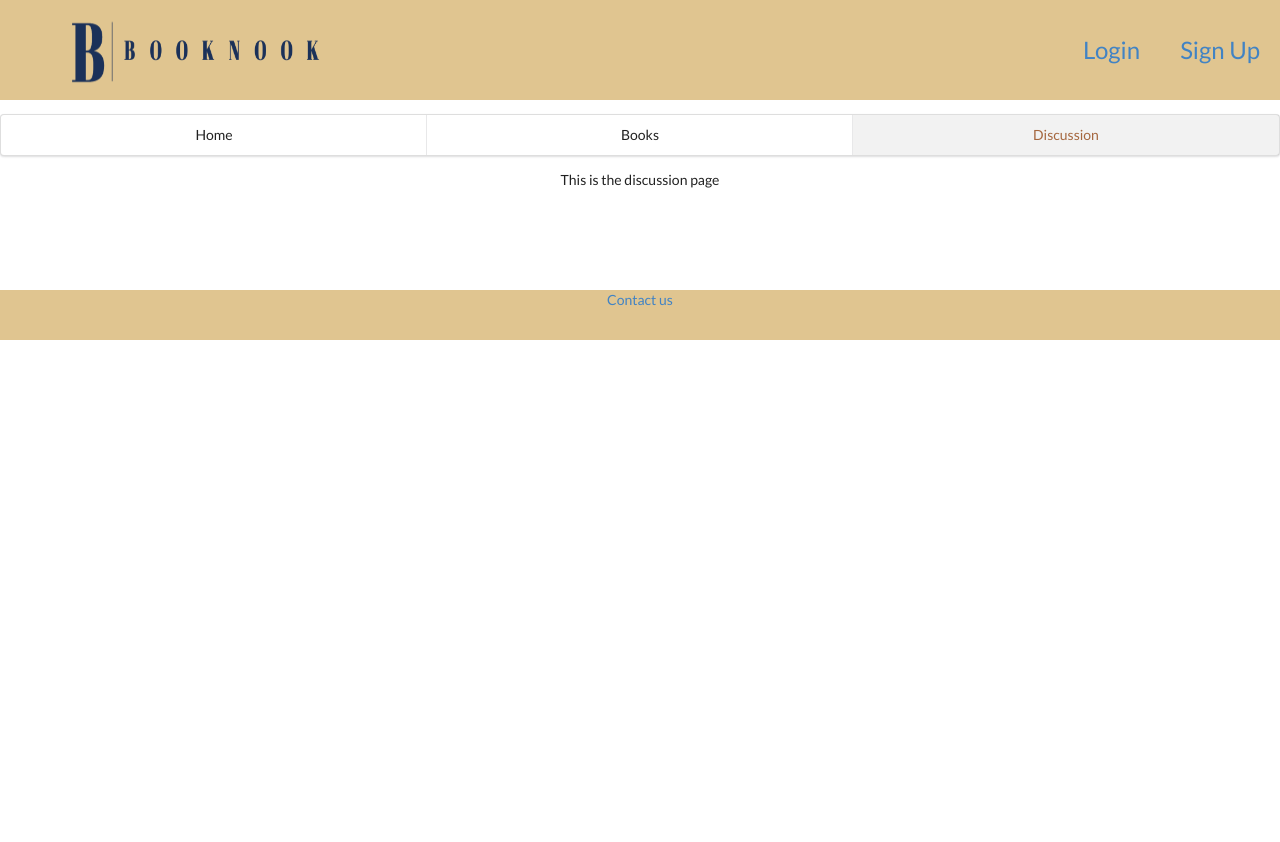
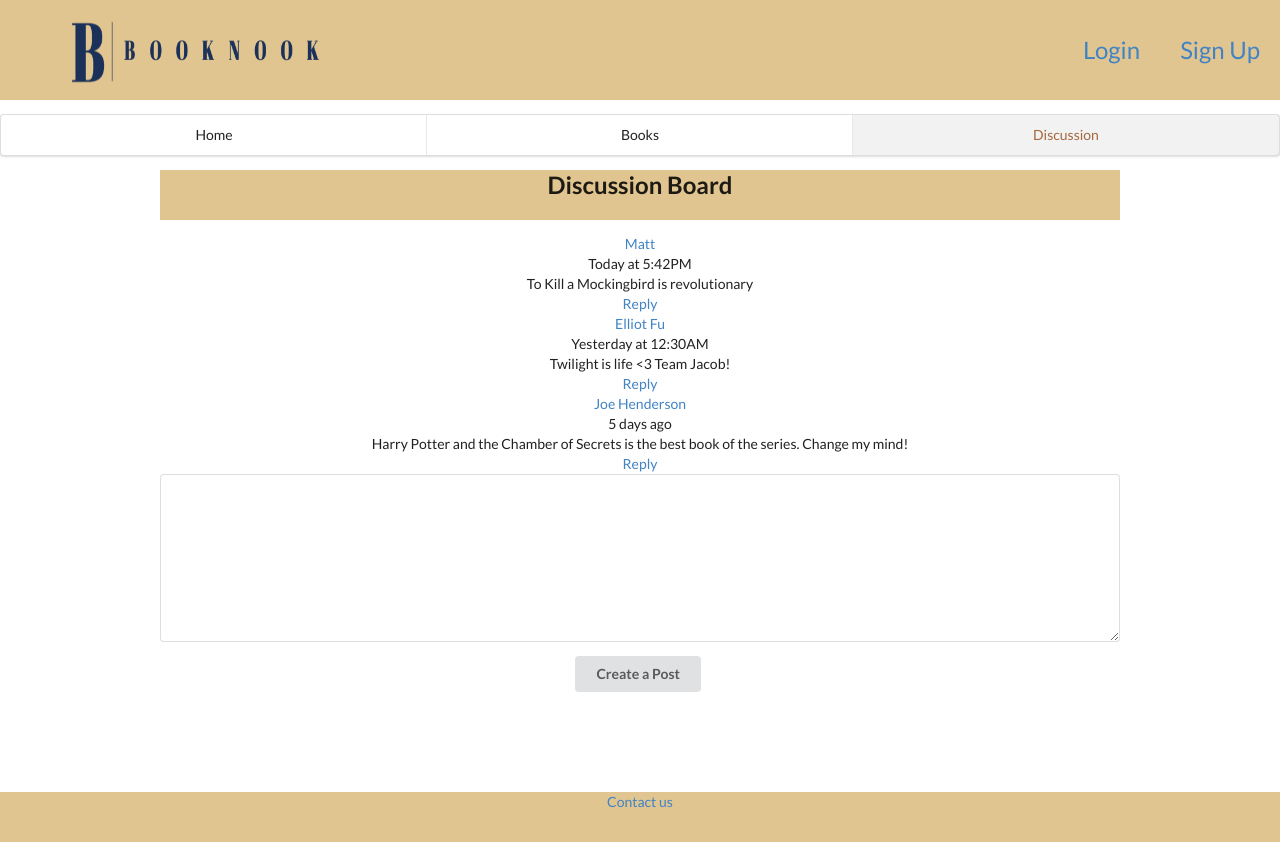
Before and after one commit to orosunn/Book-Club, a React (Vite) app in the folder client/: page /discussion in a window 1280 px wide. Before the commit the page ends 800 px from the top, so only its background shows below. Built offline with nearby package versions, Linux system fonts and the light colour scheme.

Commit message:
populated fetch function to the books page

```diff
--- a/client/src/assets/css/style.css
+++ b/client/src/assets/css/style.css
@@ -46,6 +46,19 @@
     background-color: aqua;
 }
 
+.discuss-header {
+    background-color: var(--beige);
+    width: 100%;
+    height: 50px;
+    text-align: center;
+}
+
+.discussion-board {
+    width: 75%;
+    left: 12.5%;
+    position: relative;
+}
+
 .footer {
     background-color: var(--beige);
     height: 50px;
--- a/client/src/main.jsx
+++ b/client/src/main.jsx
@@ -8,6 +8,7 @@ import Home from './pages/Home';
 import Books from './pages/Books';
 import Discussion from './pages/Discussion';
 import Contact from './pages/Contact'
+import Login from './pages/Login'
 
 const router = createBrowserRouter([
   {
@@ -30,6 +31,10 @@ const router = createBrowserRouter([
         path: '/contact',
         element: <Contact />,
       },
+      {
+        path: '/login',
+        element: <Login />,
+      },
     ],
   },
 ]);
--- a/client/src/pages/Books.jsx
+++ b/client/src/pages/Books.jsx
@@ -1,7 +1,45 @@
+const apiKey = 'AIzaSyAOVgR0qzmaflGuHQxiy2_mQOr8-nC0d70'
+
+import { useState, useEffect } from 'react';
+
+
+// once the backend is running, replace fetchBooksFromApi function with a query
 export default function Books() {
+    const [books, setBooks] = useState([]);
+    useEffect(function () {
+        async function fetchBooksFromAPI() {
+            try {
+                const response = await fetch(`https://www.googleapis.com/books/v1/volumes?q=''&maxResults=10&key=${apiKey}`);
+                const data = await response.json()
+                setBooks(data.items)
+            } catch (error) {
+                console.error('Error fetching books from Google Books API:', error);
+                return [];
+            }
+        }
+        fetchBooksFromAPI();
+    }, [])
     return (
-      <div className="books-page">
-        <p>This is the books page</p>
-      </div>
+        <div className="books-page">
+            <p>This is the books page</p>
+            {
+                books.map(function (book) {
+                    return (
+                        <div class="ui card">
+                            <a class="image" href="#">
+                                <img src={book.volumeInfo.imageLinks.thumbnail} />
+                            </a>
+                            <div class="content">
+                                <a class="header" href="#">{book.volumeInfo.title}</a>
+                                <div class="meta">
+                                    <a>{book.volumeInfo.authors}</a>
+                                </div>
+                            </div>
+                        </div>
+
+                    )
+                })
+            }
+        </div>
     );
-  };
+};
--- a/client/src/pages/Discussion.jsx
+++ b/client/src/pages/Discussion.jsx
@@ -1,7 +1,64 @@
-export default function Discussion() {
-    return (
-      <div className="discussion-page">
-        <p>This is the discussion page</p>
+import React, { useState } from 'react';
+
+const ReplyBox = () => {
+  const [replyText, setReplyText] = useState('');
+
+  const handleReply = () => {
+    // Handle reply submission
+    console.log('Reply submitted:', replyText);
+    // Clear reply text
+    setReplyText('');
+  };
+
+  return (
+    <div className="ui reply form">
+      <div className="field">
+        <textarea value={replyText} onChange={(e) => setReplyText(e.target.value)}></textarea>
       </div>
-    );
+      <button className="ui button" onClick={handleReply}>Reply</button>
+    </div>
+  );
+};
+
+const Comment = ({ author, date, text }) => {
+  const [showReplyBox, setShowReplyBox] = useState(false);
+
+  const toggleReplyBox = () => {
+    setShowReplyBox(!showReplyBox);
   };
+
+  return (
+    <div className="comment">
+      <div className="content">
+        <a className="author">{author}</a>
+        <div className="metadata">
+          <span className="date">{date}</span>
+        </div>
+        <div className="text">{text}</div>
+        <div className="actions">
+          <a className="reply" onClick={toggleReplyBox}>Reply</a>
+        </div>
+        {showReplyBox && <ReplyBox />}
+      </div>
+    </div>
+  );
+};
+
+const Discussion = () => {
+  return (
+    <div className="ui discussion-board">
+      <h2 className="discuss-header">Discussion Board</h2>
+      <Comment author="Matt" date="Today at 5:42PM" text="To Kill a Mockingbird is revolutionary" />
+      <Comment author="Elliot Fu" date="Yesterday at 12:30AM" text="Twilight is life <3 Team Jacob!" />
+      <Comment author="Joe Henderson" date="5 days ago" text="Harry Potter and the Chamber of Secrets is the best book of the series. Change my mind!" />
+      <form className="ui reply form">
+        <div className="field">
+          <textarea></textarea>
+        </div>
+        <button className="ui button">Create a Post</button>
+      </form>
+    </div>
+  );
+};
+
+export default Discussion;
--- a/client/src/pages/Login.jsx
+++ b/client/src/pages/Login.jsx
@@ -1,13 +1,15 @@
 import { useState } from 'react';
 import { Link } from 'react-router-dom';
-import { useMutation } from '@apollo/client';
-import { LOGIN_USER } from '../utils/mutations';
 
-import Auth from '../utils/auth';
+//once the mutations.js file gets polished, uncomment these things
+// import { useMutation } from '@apollo/client';
+// import { LOGIN_USER } from '../utils/mutations';
+
+// import Auth from '../utils/auth';
 
 const Login = (props) => {
   const [formState, setFormState] = useState({ email: '', password: '' });
-  const [login, { error, data }] = useMutation(LOGIN_USER);
+  // const [login, { error, data }] = useMutation(LOGIN_USER);
 
   // update state based on form input changes
   const handleChange = (event) => {
--- a/client/src/utils/mutations.js
+++ b/client/src/utils/mutations.js
@@ -1,5 +1,5 @@
 import { gql } from '@apollo/client';
 
-export const LOGIN_USER = gql
+// export const LOGIN_USER = gql
 
-export const ADD_USER = gql
+// export const ADD_USER = gql
```
Also changed, not shown: 2 other files (tests, documents, lock files or other folders).
